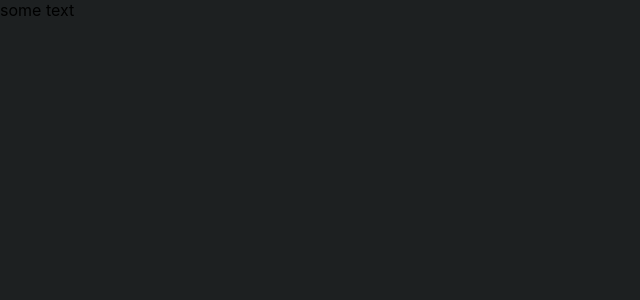
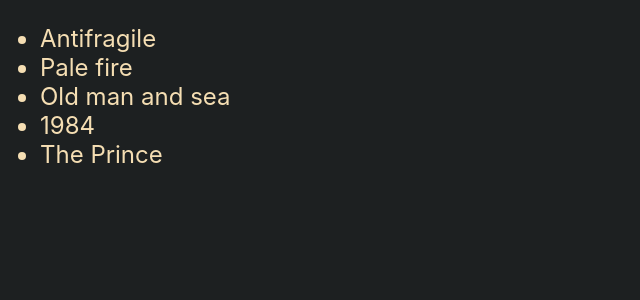
Before and after one commit to Genocity/react_01, a React (Create React App) app: page / in a window 1280 px wide. Shown: the top 300 px of the page, without its empty margins (0-640 px from the left). Built offline with nearby package versions, Linux system fonts and the light colour scheme.

Commit message:
added list of books

```diff
--- a/src/App.css
+++ b/src/App.css
@@ -1,3 +1,5 @@
 body {
     background: #1D2021;
+    color: wheat;
+    font-size: 1.5em;
 }
--- a/src/App.js
+++ b/src/App.js
@@ -1,10 +1,11 @@
 import React from 'react';
 import './App.css';
+import Books from "./components/Books";
 
 function App() {
   return (
     <div className="App">
-      some text
+      <Books />
     </div>
   );
 }
--- /dev/null
+++ b/src/components/Books.jsx
@@ -0,0 +1,15 @@
+import React from "react";
+
+const Books = () => {
+    return (
+        <ul>
+            <li>Antifragile</li>
+            <li>Pale fire</li>
+            <li>Old man and sea</li>
+            <li>1984</li>
+            <li>The Prince</li>
+        </ul>
+    );
+};
+
+export default Books;
```
